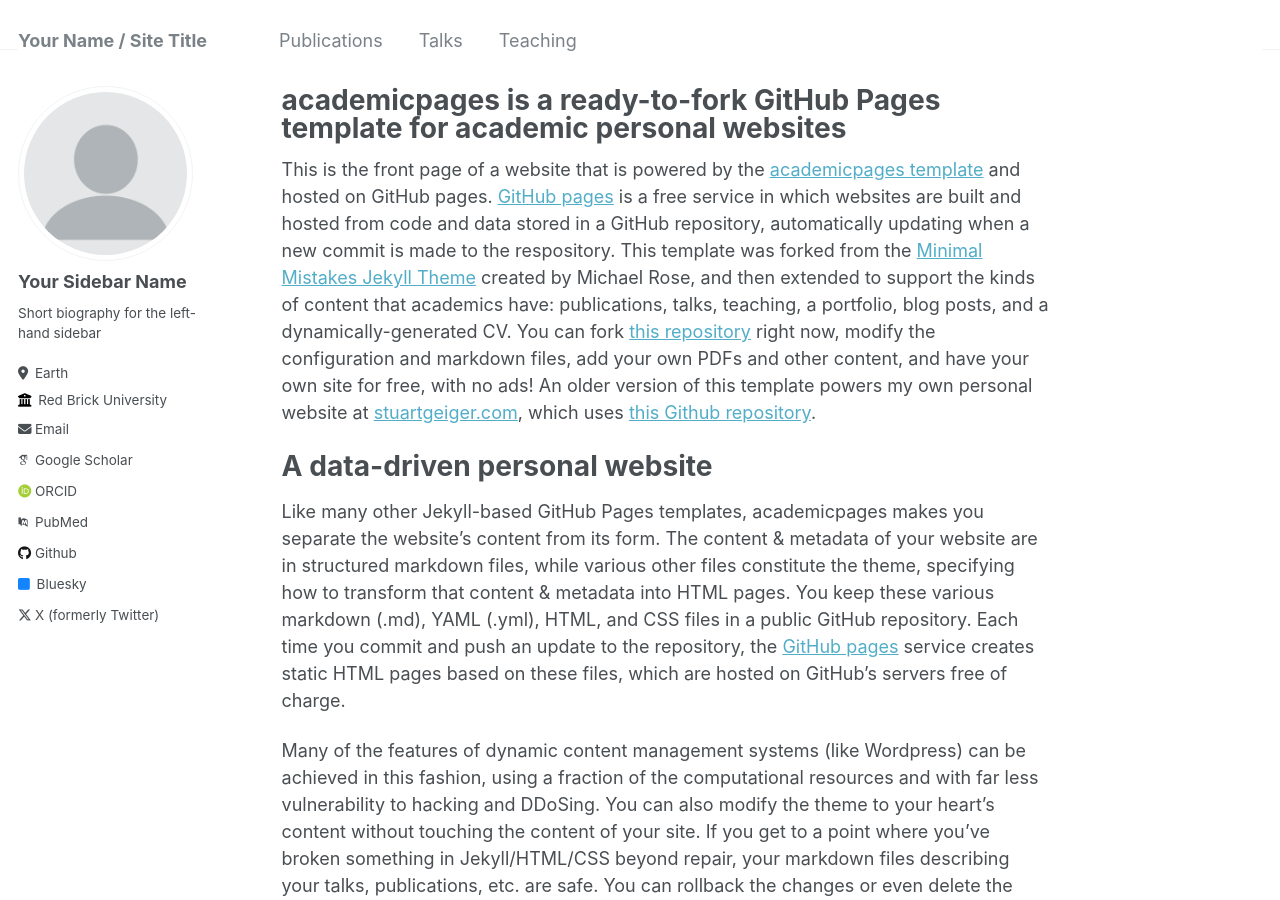
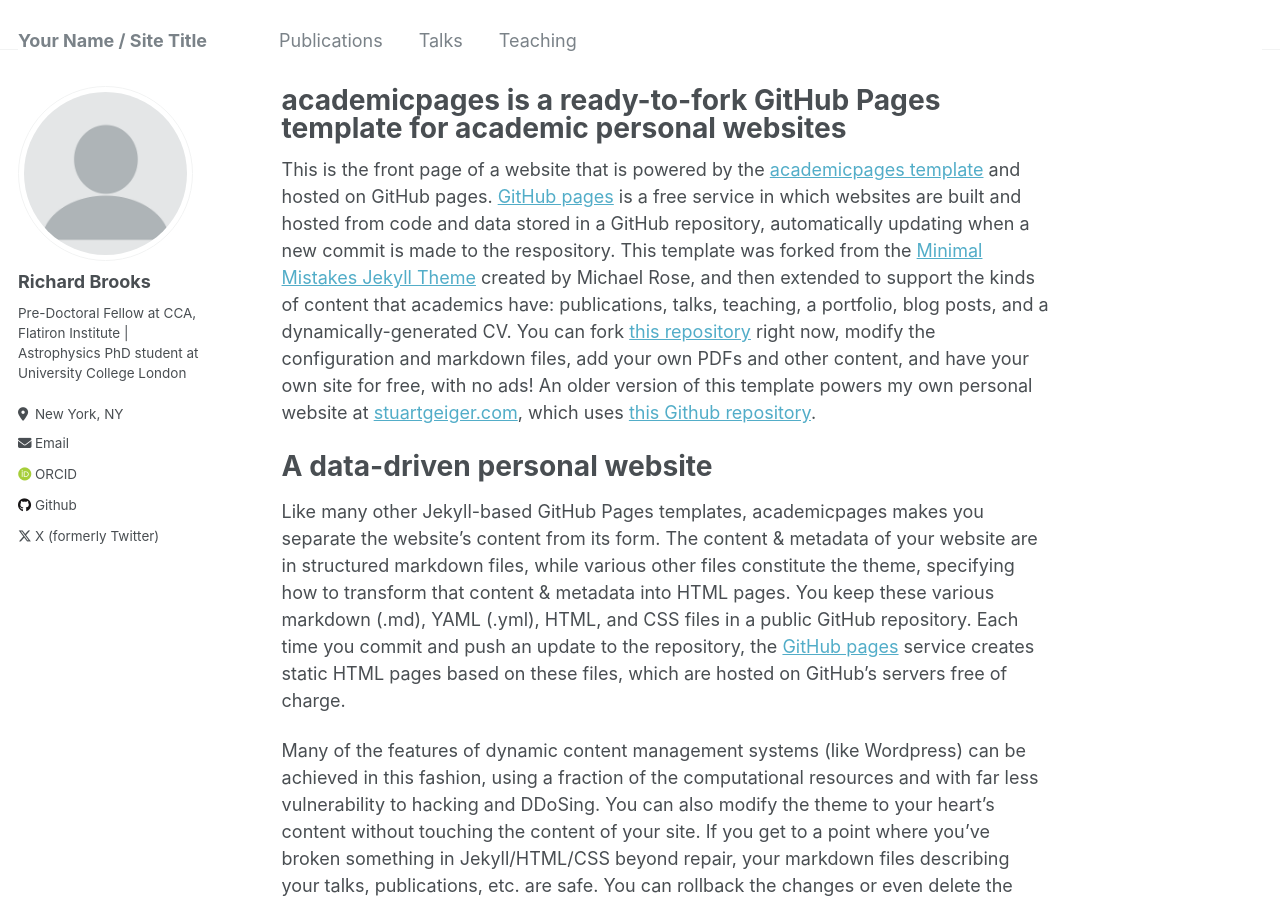
Before and after one commit to dc-broo3/dc-broo3.github.io, a Jekyll site: the page built from _pages/about.md, in a window 1280 px wide and 900 px high. Built offline with Jekyll 4.4.1, drawn with Linux system fonts in a browser that asks for light colours; some web fonts are replaced.

Commit message:
Update _config.yml

```diff
--- a/_config.yml
+++ b/_config.yml
@@ -22,32 +22,32 @@ repository               : "academicpages/academicpages.github.io"
 author:
   # Biographic information
   avatar           : "profile.png"
-  name             : "Your Sidebar Name"
+  name             : "Richard Brooks"
   pronouns         : # example: "she/her"
-  bio              : "Short biography for the left-hand sidebar"
-  location         : "Earth"
-  employer         : "Red Brick University"
+  bio              : "Pre-Doctoral Fellow at CCA, Flatiron Institute | Astrophysics PhD student at University College London"
+  location         : "New York, NY"
+  employer         : #"Red Brick University"
   uri              : # URL
-  email            : "none@example.org"
+  email            : "richard.brooks.22@ucl.ac.uk"
 
   # Academic websites
   arxiv            : # URL - Update with the correct link to your profile
-  googlescholar    : "https://scholar.google.com/citations?user=PS_CX0AAAAAJ"
+  googlescholar    : #"https://scholar.google.com/citations?user=PS_CX0AAAAAJ"
   impactstory      : # URL
-  orcid            : "http://orcid.org/yourorcidurl"
-  pubmed           : "https://www.ncbi.nlm.nih.gov/pubmed/?term=john+snow"
+  orcid            : "https://orcid.org/0000-0001-5550-2057"
+  pubmed           : #"https://www.ncbi.nlm.nih.gov/pubmed/?term=john+snow"
   researchgate     : # URL
 
   # Repositories and software development
   bitbucket        : # Username - Update with your username on the site
   codepen          : # Username
   dribbble         : # Username
-  github           : "academicpages"
+  github           : "dc-broo3"
   kaggle           : # Username
   stackoverflow    : # User number or user number and name (i.e., use "1" or "1/jeff-atwood")
 
   # Social media
-  bluesky          : "bsky.app" # Replace this with you Bluesky username
+  bluesky          : #"bsky.app" # Replace this with you Bluesky username
   facebook         : # Username
   flickr           : # Username
   foursquare       : # Username
@@ -64,7 +64,7 @@ author:
   steam            : # Username
   telegram         : # URL
   tumblr           : # Username
-  twitter          : "UniofOxford"  # Replace this with your X / Twitter handle
+  twitter          : "ranbrooks_"  # Replace this with your X / Twitter handle
   vine             : # Username
   weibo            : # Username
   wikipedia        : # Username
```
